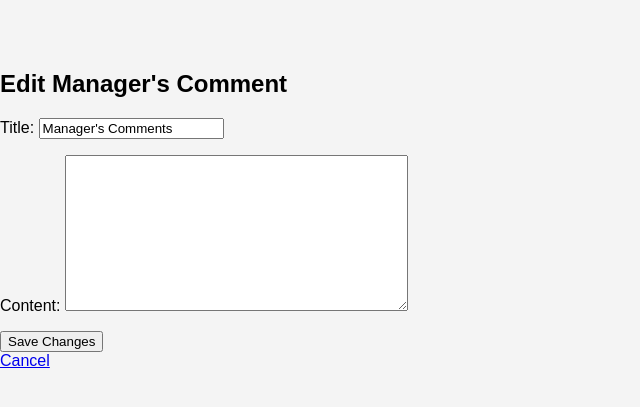
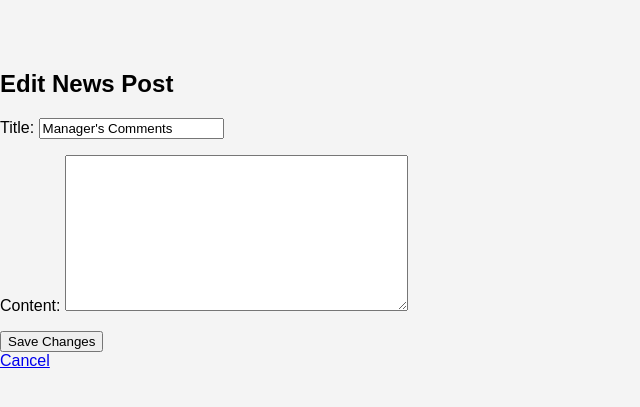
Before and after one commit to JLG-96/project4_cpd_site, a Django app: template cpd_site/team/templates/team/edit_manager_post.html in a window 1280 px wide. Shown: the top 407 px of the page, without its empty margins (0-640 px from the left). Run offline with Django 5.2, Linux system fonts and the light colour scheme; the template is opened without the code that fills it: values that come from a table or form of the project are taken from there, others are empty.

Commit message:
Fixed cancel button - now redirects back to homepage in edit news post

```diff
--- a/cpd_site/team/templates/team/edit_manager_post.html
+++ b/cpd_site/team/templates/team/edit_manager_post.html
@@ -1,11 +1,11 @@
 {% extends "team/base.html" %}
 
 {% block content %}
-    <h2>Edit Manager's Comment</h2>
+    <h2>Edit News Post</h2>
     <form method="POST">
         {% csrf_token %}
         {{ form.as_p }}
-        <button type="submit">Save Changes</button>
+        <button type="submit" class="save-button">Save Changes</button>
     </form>
-    <a href="{% url 'manager_dashboard' %}">Cancel</a>
+    <a href="{% url 'home' %}" class="cancel-button">Cancel</a>
 {% endblock %}
--- a/cpd_site/team/views.py
+++ b/cpd_site/team/views.py
@@ -114,7 +114,8 @@ def player_dashboard(request):
 
     if request.method == "POST":
         for fixture in upcoming_fixtures:
-            availability_status = request.POST.get(f"availability_{fixture.id}")
+            availability_status = request.POST.get(
+                f"availability_{fixture.id}")
             if availability_status:
                 PlayerAvailability.objects.update_or_create(
                     player=request.user, fixture=fixture,
@@ -161,7 +162,8 @@ def results_view(request):
 
 def fixtures_view(request):
     """View to display only upcoming fixtures."""
-    upcoming_fixtures = Fixture.objects.filter(match_completed=False).order_by("date", "time")
+    upcoming_fixtures = Fixture.objects.filter(
+        match_completed=False).order_by("date", "time")
     return render(request, "team/fixtures.html", {
         "upcoming_fixtures": upcoming_fixtures})
 
```
Also changed, not shown: cpd_site/db.sqlite3.
